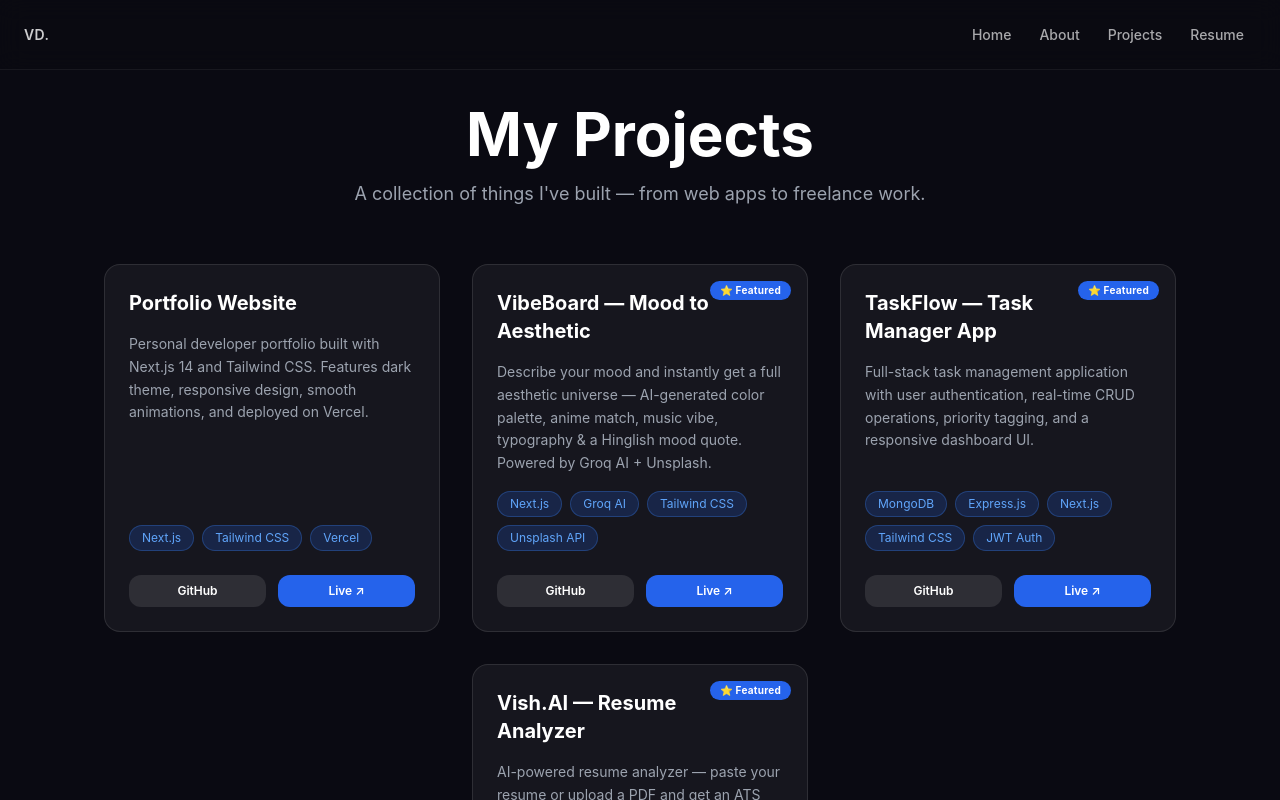
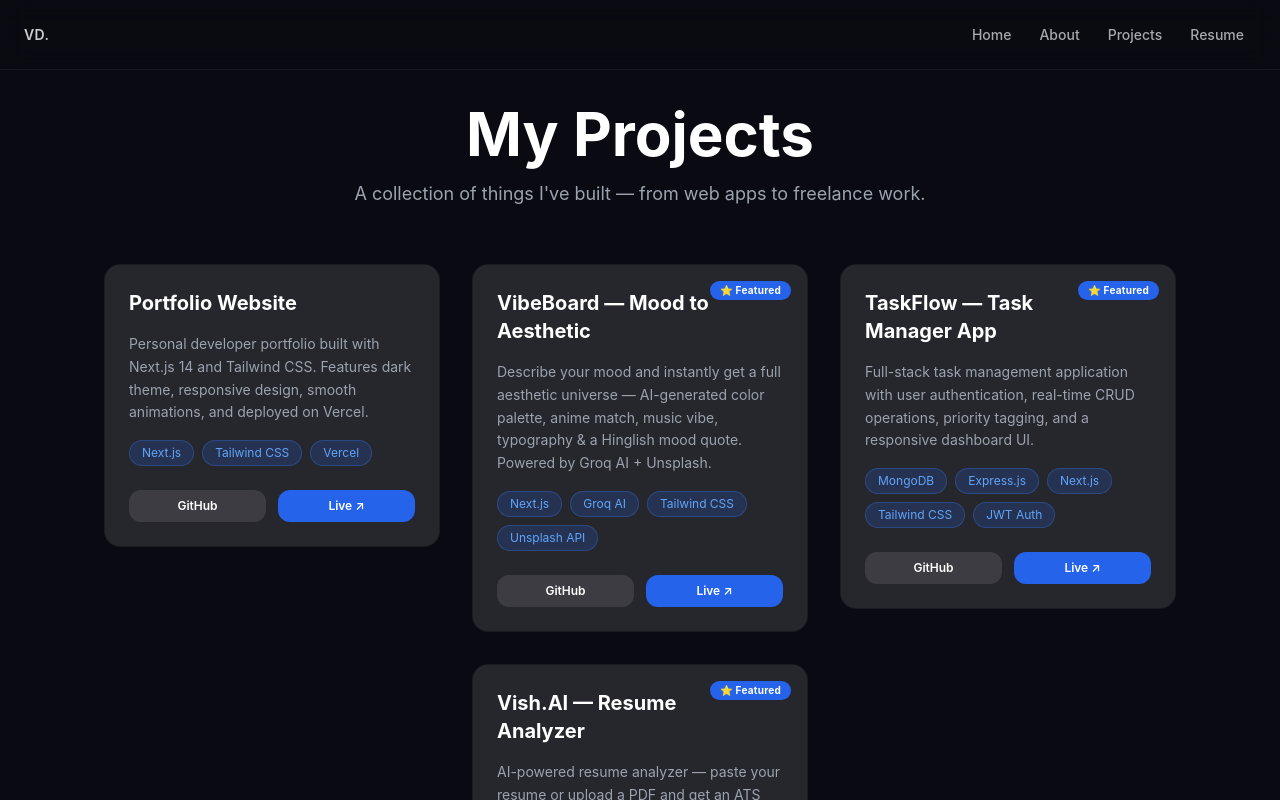
Before and after one commit to VishnuVardhan2000/my-portfolio, a Next.js app: page /projects in a window 1280 px wide. Shown: the top 800 px of the page. Built offline with nearby package versions, Linux system fonts and the light colour scheme.

Commit message:
feat: spotlight neon + 3D tilt on project cards

```diff
--- a/app/projects/page.js
+++ b/app/projects/page.js
@@ -1,4 +1,6 @@
-export default function ProjectsPage() {
+"use client";
+import { useRef, useCallback } from "react";
+
 const projects = [
   {
     title: "Portfolio Website",
@@ -7,6 +9,7 @@
     tech: ["Next.js", "Tailwind CSS", "Vercel"],
     github: "https://github.com/VishnuVardhan2000/my-portfolio",
     live: "https://my-portfolio-lemon-nine-24.vercel.app",
+    glow: "99,102,241",
   },
   {
     title: "VibeBoard — Mood to Aesthetic",
@@ -16,6 +19,7 @@
     github: "https://github.com/VishnuVardhan2000/vibeboard",
     live: "https://vibeboard-woad.vercel.app",
     badge: "Featured",
+    glow: "236,72,153",
   },
   {
     title: "TaskFlow — Task Manager App",
@@ -25,6 +29,7 @@
     github: "https://github.com/VishnuVardhan2000/taskflow",
     live: "https://taskflow-sand-gamma.vercel.app",
     badge: "Featured",
+    glow: "34,211,238",
   },
   {
     title: "Vish.AI — Resume Analyzer",
@@ -34,45 +39,73 @@
     github: "https://github.com/VishnuVardhan2000/my-portfolio",
     live: "https://my-portfolio-lemon-nine-24.vercel.app/vish-ai",
     badge: "Featured",
+    glow: "74,222,128",
   },
 ];
 
+function ProjectCard({ project }) {
+  const wrapperRef = useRef(null);
+
+  const handleMouseMove = useCallback((e) => {
+    const el = wrapperRef.current;
+    if (!el) return;
+
+    const rect = el.getBoundingClientRect();
+    const x = e.clientX - rect.left;
+    const y = e.clientY - rect.top;
+    const cx = rect.width / 2;
+    const cy = rect.height / 2;
+
+    el.style.setProperty("--mx", `${x}px`);
+    el.style.setProperty("--my", `${y}px`);
+
+    const rotateX = ((y - cy) / cy) * -10;
+    const rotateY = ((x - cx) / cx) * 10;
+    el.style.setProperty("--rx", `${rotateX}deg`);
+    el.style.setProperty("--ry", `${rotateY}deg`);
+  }, []);
+
+  const handleMouseLeave = useCallback(() => {
+    const el = wrapperRef.current;
+    if (!el) return;
+    el.style.setProperty("--mx", "-999px");
+    el.style.setProperty("--my", "-999px");
+    el.style.setProperty("--rx", "0deg");
+    el.style.setProperty("--ry", "0deg");
+  }, []);
+
   return (
-    <section className="max-w-6xl mx-auto px-4 pt-6 pb-20">
+    <div
+      ref={wrapperRef}
+      onMouseMove={handleMouseMove}
+      onMouseLeave={handleMouseLeave}
+      className="spotlight-wrapper"
+      style={{
+        "--glow": project.glow || "96,165,250",
+        "--mx": "-999px",
+        "--my": "-999px",
+        "--rx": "0deg",
+        "--ry": "0deg",
+      }}
+    >
+      <div className="spotlight-card">
+        <div className="spotlight-inner" />
 
-      <div className="mb-14 text-center">
-        <h1 className="text-4xl md:text-6xl font-bold text-white mb-4">
-          My Projects
-        </h1>
-        <p className="text-gray-400 text-lg max-w-xl mx-auto">
-          A collection of things I&apos;ve built — from web apps to freelance work.
-        </p>
-      </div>
-
-      <div className="flex flex-wrap gap-8 pb-10 justify-center">
-            {projects.map((project, index) => (
-              <div
-                key={index}
-                className="bg-white/5 border border-white/10 rounded-2xl p-6
-                           hover:border-blue-500/50 hover:bg-white/10
-                           transition-all duration-300 flex flex-col gap-4 relative"
-                style={{ width: 'clamp(300px, 30%, 380px)' }}
-              >
         {project.badge && (
-              <span className="absolute top-4 right-4 text-[10px] font-bold px-2.5 py-0.5 rounded-full bg-blue-600 text-white tracking-wide">
+          <span className="absolute top-4 right-4 text-[10px] font-bold px-2.5 py-0.5 rounded-full bg-blue-600 text-white tracking-wide z-10">
             ⭐ {project.badge}
           </span>
         )}
 
-            <h2 className="text-xl font-bold text-white pr-16">
+        <h2 className="text-xl font-bold text-white pr-16 relative z-10">
           {project.title}
         </h2>
 
-            <p className="text-gray-400 text-sm leading-relaxed flex-1">
+        <p className="text-gray-400 text-sm leading-relaxed flex-1 relative z-10">
           {project.description}
         </p>
 
-            <div className="flex flex-wrap gap-2">
+        <div className="flex flex-wrap gap-2 relative z-10">
           {project.tech.map((t, i) => (
             <span
               key={i}
@@ -83,7 +116,7 @@
           ))}
         </div>
 
-            <div className="flex gap-3 pt-2">
+        <div className="flex gap-3 pt-2 relative z-10">
           <a
             href={project.github}
             target="_blank"
@@ -102,9 +135,29 @@
           </a>
         </div>
       </div>
+    </div>
+  );
+}
+
+export default function ProjectsPage() {
+  return (
+    <section className="max-w-6xl mx-auto px-4 pt-6 pb-20">
+      <div className="mb-14 text-center">
+        <h1 className="text-4xl md:text-6xl font-bold text-white mb-4">
+          My Projects
+        </h1>
+        <p className="text-gray-400 text-lg max-w-xl mx-auto">
+          A collection of things I&apos;ve built — from web apps to freelance work.
+        </p>
+      </div>
+
+      <div className="flex flex-wrap gap-8 pb-10 justify-center">
+        {projects.map((project, index) => (
+          <div key={index} style={{ width: "clamp(300px, 30%, 380px)" }}>
+            <ProjectCard project={project} />
+          </div>
         ))}
       </div>
-
     </section>
   );
 }
```
Lines whose indentation alone changed are shown as unchanged.
